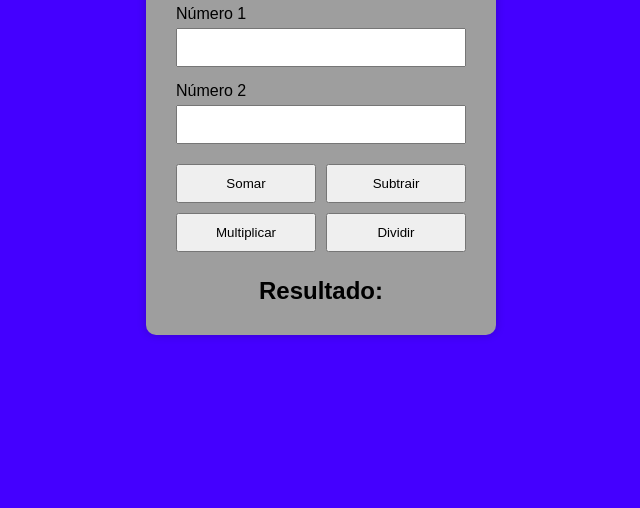
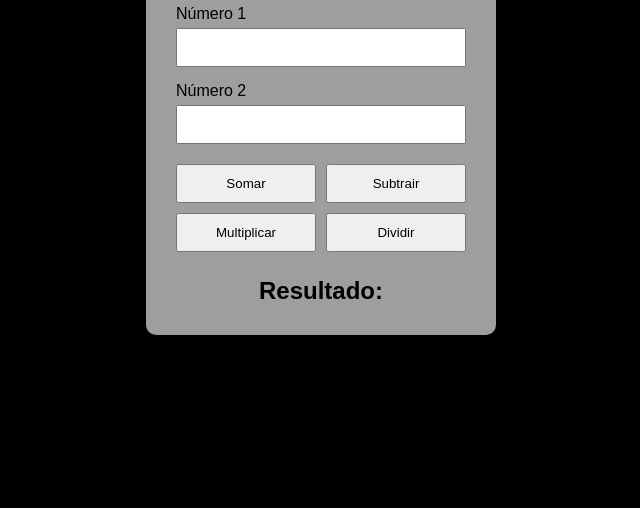
Before and after one commit to Williamzao12-On/calculadora-multifuncional, a plain HTML site: page index.html in a window 1280 px wide. Shown: the part 292-800 px from the top of the page, without its empty margins (319-959 px from the left). Drawn offline with Linux system fonts and the light colour scheme.

Commit message:
enegrecemos as cores

```diff
--- a/style.css
+++ b/style.css
@@ -7,7 +7,7 @@
 body{
 
     font-family: Arial, Helvetica, sans-serif;
-    background:#4400ff;
+    background:#000000;
 
     display:flex;
     justify-content:center;
```
